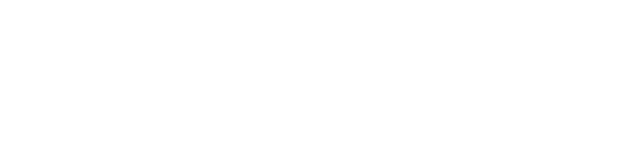
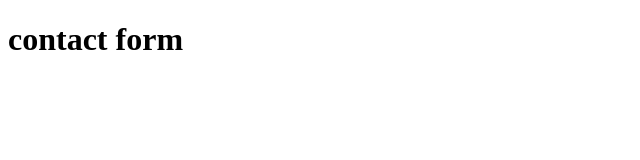
Before and after one commit to iamabhaytiwari343/Frontend, a plain HTML site: page contactforms/form1.html in a window 1280 px wide. Shown: the whole page, without its empty margins (0-640 px from the left). Drawn offline with Linux system fonts and the light colour scheme.

```diff
--- a/contactforms/form1.html
+++ b/contactforms/form1.html
@@ -7,6 +7,6 @@
     <title>Document</title>
 </head>
 <body>
-
+    <h1>contact form</h1>
 </body>
 </html>
```
Also changed, not shown: contactforms/form2.html (+1 -1 lines).
